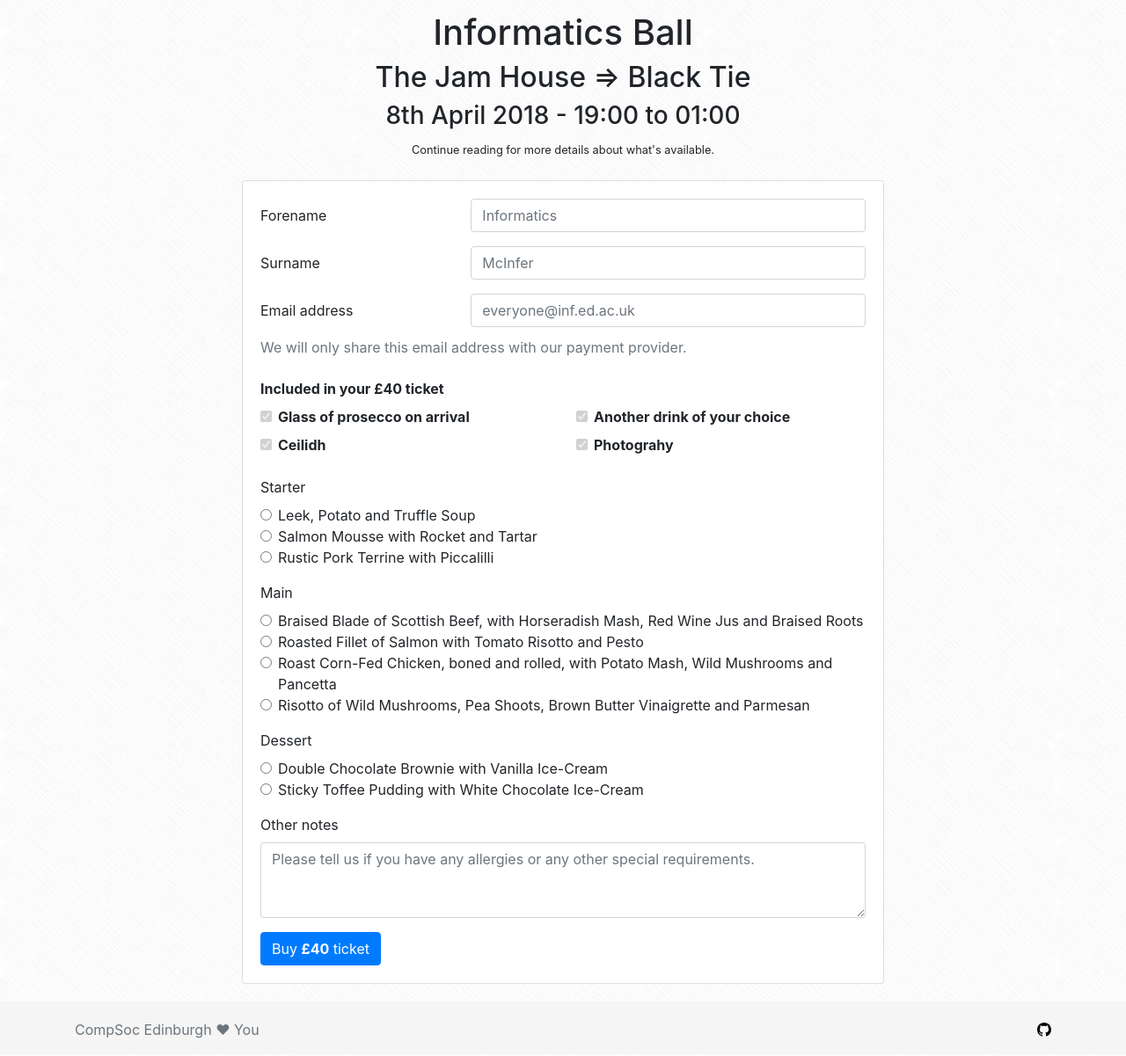
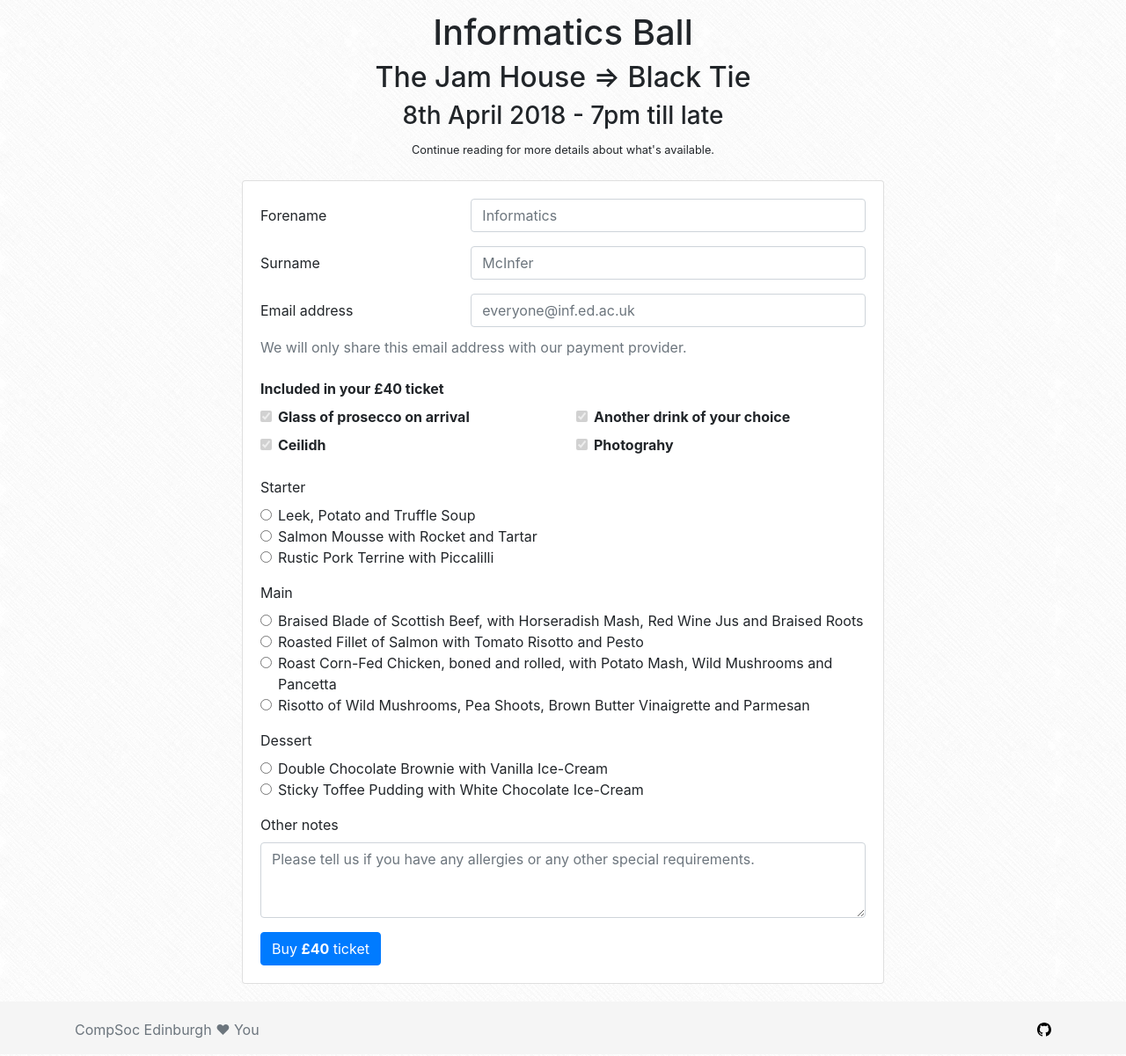
Before and after one commit to compsoc-edinburgh/website, a Jekyll site: the page built from _pages/infball.html, in a window 1280 px wide. Shown: the part 346-1547 px from the top of the page at 88% size. Built offline with Jekyll 4.4.1, drawn with Linux system fonts in a browser that asks for light colours; nearby versions of some CDN libraries.

Commit message:
Tweak date

```diff
--- a/_pages/infball.html
+++ b/_pages/infball.html
@@ -8,7 +8,7 @@ layout: default
         <div class="text-center">
             <h1>Informatics Ball</h1>
             <h2>The Jam House &Implies; Black Tie<h2>
-            <h3>8th April 2018 - 19:00 to 01:00</h3>
+            <h3>8th April 2018 - 7pm till late</h3>
             <small>Continue reading for more details about what's available.</small>
         </div>
     </div>
```
